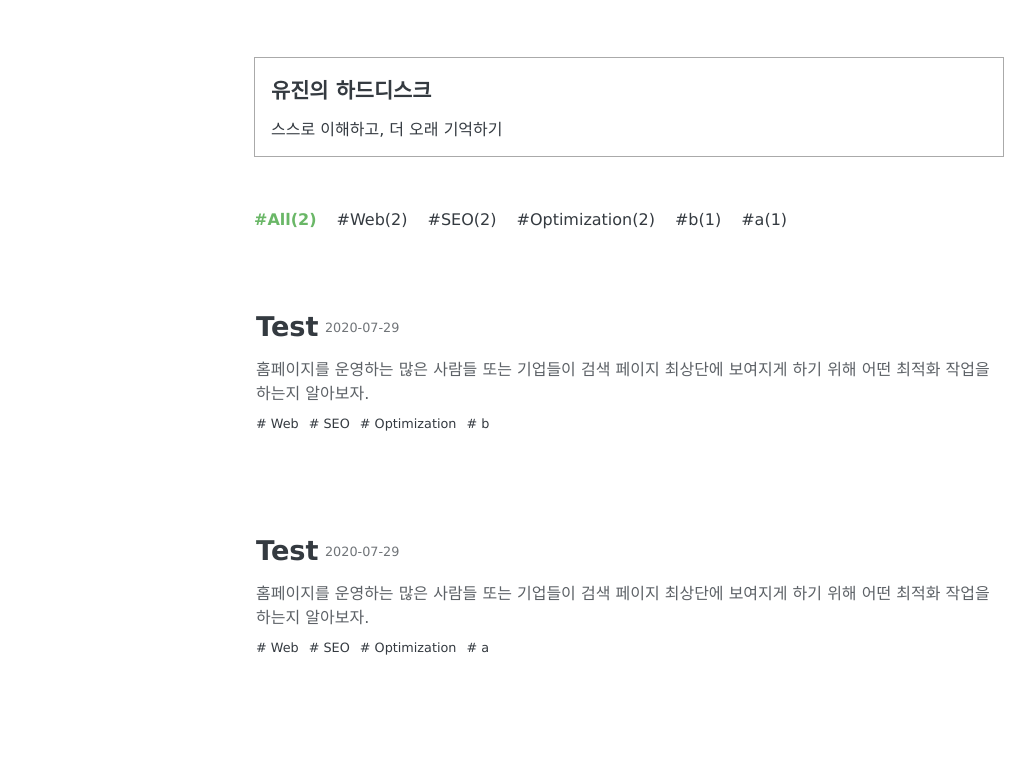
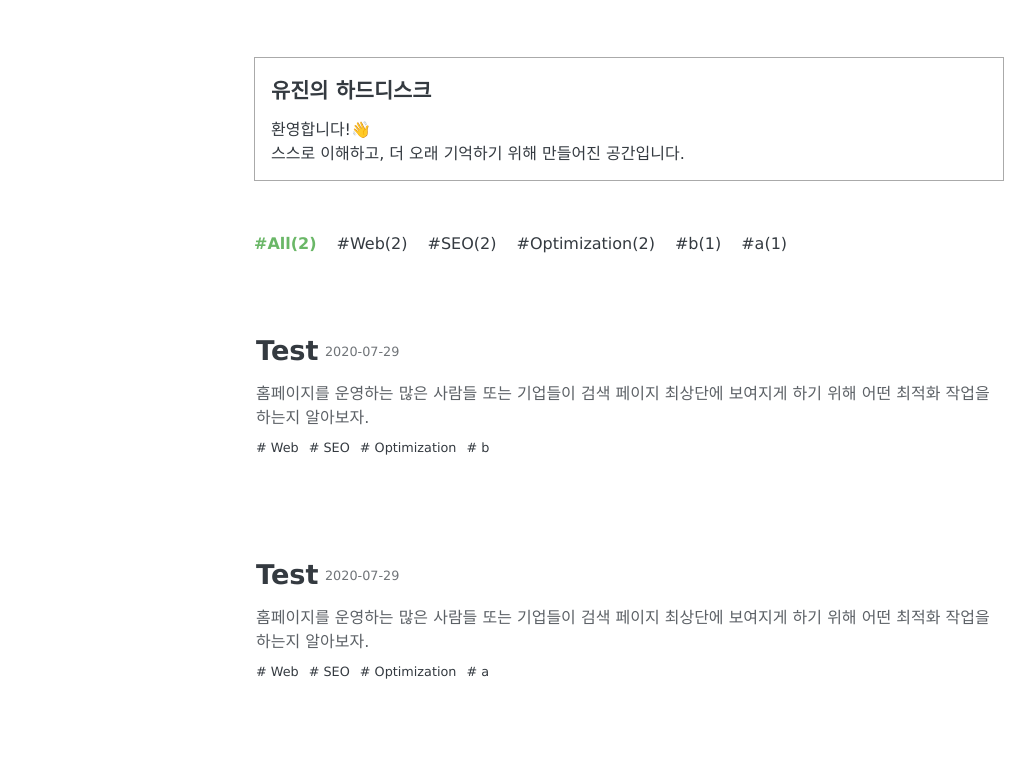
Before and after one commit to youjinlee-code/nittre.github.io, a Gatsby site: page / in a window 1280 px wide. Shown: the part 39-800 px from the top of the page, without its empty margins (11-1046 px from the left). Built offline with nearby package versions, Linux system fonts and the light colour scheme; Gatsby itself is replaced by a stand-in of ours.

Commit message:
introduction 수정

```diff
--- a/src/components/Main/Introduction.tsx
+++ b/src/components/Main/Introduction.tsx
@@ -57,7 +57,7 @@ const Introduction: FunctionComponent<IntroductionProps> = function ({
 
 
           <Title>유진의 하드디스크</Title>
-          <SubTitle>스스로 이해하고, 더 오래 기억하기</SubTitle>
+          <SubTitle>환영합니다!👋 <br/> 스스로 이해하고, 더 오래 기억하기 위해 만들어진 공간입니다. </SubTitle>
 
       </Wrapper>
     </Background>
```
